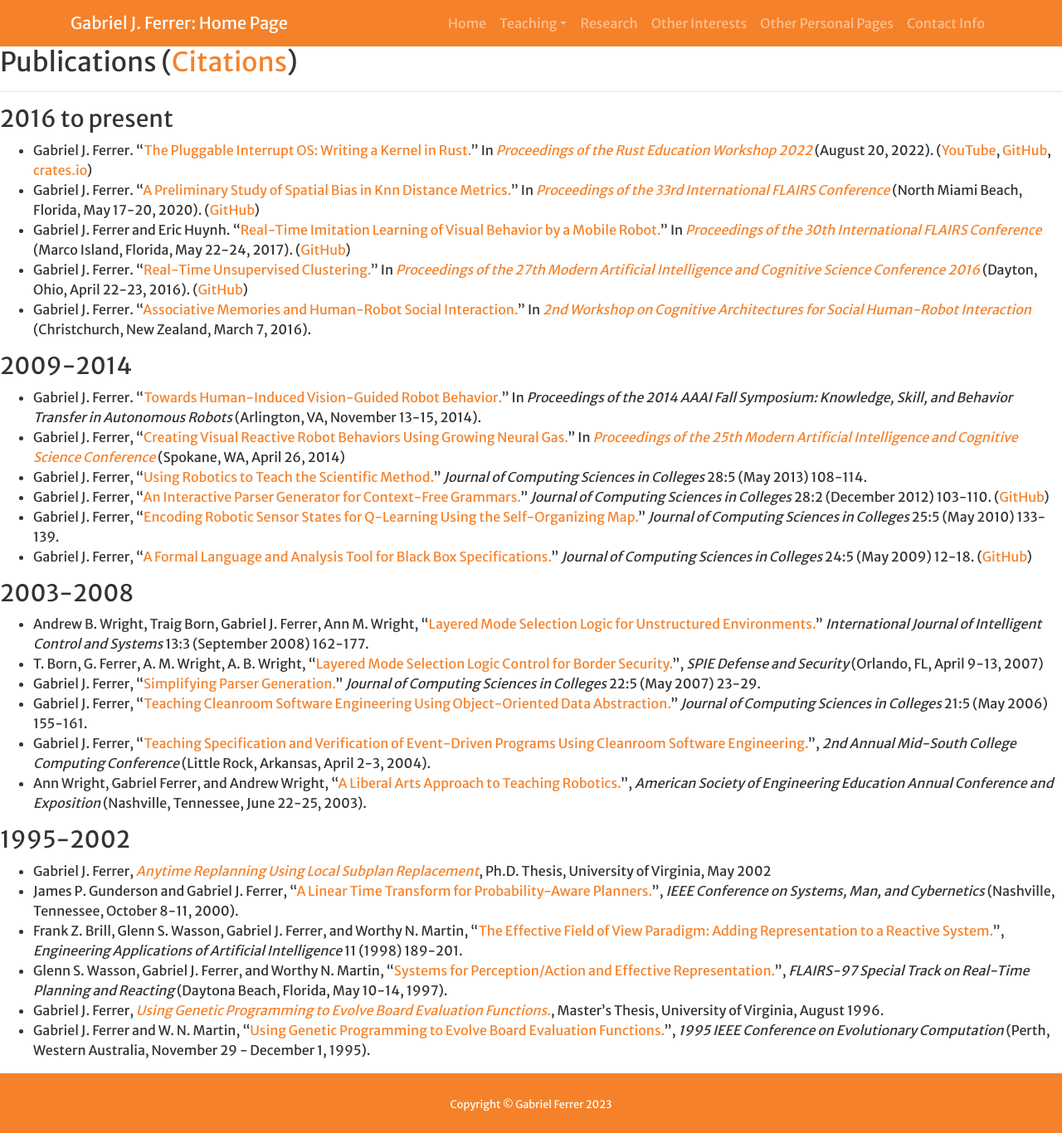
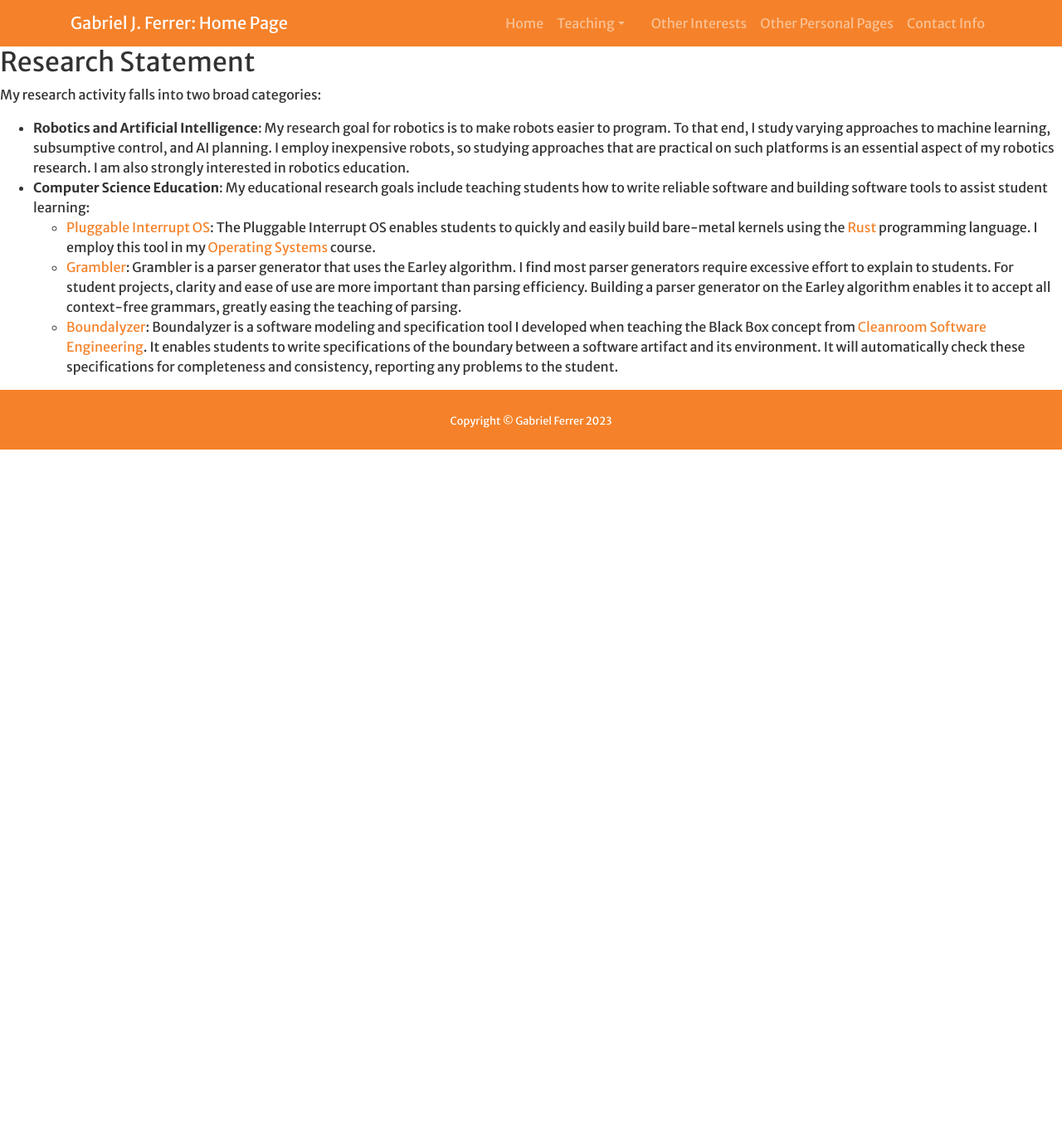
Before and after one commit to gjf2a/gjf2a.github.io, a Jekyll site: the page built from research.md, in a window 1280 px wide and 1366 px high. Shown: the whole window at 83% size. Built offline with Jekyll 4.4.1, drawn with Linux system fonts in a browser that asks for light colours; a script that is not in the unit is left out; our own code applies the rules of GitHub Pages for plain Markdown files.

Commit message:
Wrote a research statement.

```diff
--- a/_config.yml
+++ b/_config.yml
@@ -34,8 +34,12 @@ navigation:
       url: 'current_courses.html'
     - page: Teaching History
       url: 'teaching_history.html'
-  - page: Research
-    url: 'research.html'
+  - Title: Research
+    subfolderitems:
+    - page: Research Statement
+      url: 'research.html'
+    - page: Publications
+      url: 'publications.html'
   - page: Other Interests
     url: 'other_interests.html'
   - page: Other Personal Pages
--- a/research.md
+++ b/research.md
@@ -2,37 +2,11 @@
 layout: default
 ---
 
-## Publications ([Citations](https://scholar.google.com/citations?user=SH1740kAAAAJ))
-<hr>
+## Research Statement
 
-### 2016 to present
-* Gabriel J. Ferrer. "[The Pluggable Interrupt OS: Writing a Kernel in Rust.](assets/publications/RustEducation2022.pdf)" In *[Proceedings of the Rust Education Workshop 2022](https://rust-edu.org/workshop/proceedings.pdf)* (August 20, 2022). ([YouTube](https://www.youtube.com/watch?v=koYSvETs03o&list=PL85XCvVPmGQhVCcPkmgbMUfJv4iGVixj-&index=8), [GitHub](https://github.com/gjf2a/pluggable_interrupt_os), [crates.io](https://crates.io/crates/pluggable_interrupt_os))
-* Gabriel J. Ferrer. "[A Preliminary Study of Spatial Bias in Knn Distance Metrics.](assets/publications/flairs2020.pdf)" In *[Proceedings of the 33rd International FLAIRS Conference](https://www.aaai.org/Library/FLAIRS/flairs20contents.php)* (North Miami Beach, Florida, May 17-20, 2020). ([GitHub](https://github.com/gjf2a/flairs33))
-* Gabriel J. Ferrer and Eric Huynh. "[Real-Time Imitation Learning of Visual Behavior by a Mobile Robot.](assets/publications/flairs2017.pdf)" In *[Proceedings of the 30th International FLAIRS Conference](https://www.aaai.org/Library/FLAIRS/flairs17contents.php)* (Marco Island, Florida, May 22-24, 2017). ([GitHub](https://github.com/E-R-C/FLAIRS30-BSOC))
-* Gabriel J. Ferrer. "[Real-Time Unsupervised Clustering.](assets/publications/RealTimeCluster.pdf)" In *[Proceedings of the 27th Modern Artificial Intelligence and Cognitive Science Conference 2016](http://ceur-ws.org/Vol-1584/)* (Dayton, Ohio, April 22-23, 2016). ([GitHub](https://github.com/gjf2a/maics2016))
-* Gabriel J. Ferrer. "[Associative Memories and Human-Robot Social Interaction.](https://arxiv.org/pdf/1602.08158.pdf)" In *[2nd Workshop on Cognitive Architectures for Social Human-Robot Interaction](https://arxiv.org/html/1602.01868v1)* (Christchurch, New Zealand, March 7, 2016).
-
-### 2009-2014
-* Gabriel J. Ferrer. "[Towards Human-Induced Vision-Guided Robot Behavior.](assets/publications/robotGNG.pdf)" In *Proceedings of the 2014 AAAI Fall Symposium: Knowledge, Skill, and Behavior Transfer in Autonomous Robots* (Arlington, VA, November 13-15, 2014).
-* Gabriel J. Ferrer, "[Creating Visual Reactive Robot Behaviors Using Growing Neural Gas.](assets/publications/maics2014.pdf)" In *[Proceedings of the 25th Modern Artificial Intelligence and Cognitive Science Conference](http://ceur-ws.org/Vol-1144/)* (Spokane, WA, April 26, 2014)
-* Gabriel J. Ferrer, "[Using Robotics to Teach the Scientific Method.](assets/publications/RoboticsScientificMethod.pdf)" *Journal of Computing Sciences in Colleges* 28:5 (May 2013) 108-114.
-* Gabriel J. Ferrer, "[An Interactive Parser Generator for Context-Free Grammars.](assets/publications/InteractiveParser.pdf)" *Journal of Computing Sciences in Colleges* 28:2 (December 2012) 103-110. ([GitHub](https://github.com/gjf2a/grambler))
-* Gabriel J. Ferrer, "[Encoding Robotic Sensor States for Q-Learning Using the Self-Organizing Map.](assets/publications/ccscms10.pdf)" *Journal of Computing Sciences in Colleges* 25:5 (May 2010) 133-139.
-* Gabriel J. Ferrer, "[A Formal Language and Analysis Tool for Black Box Specifications.](assets/publications/ccscms09.pdf)" *Journal of Computing Sciences in Colleges* 24:5 (May 2009) 12-18. ([GitHub](https://github.com/gjf2a/boundalyzer))
-
-### 2003-2008
-* Andrew B. Wright, Traig Born, Gabriel J. Ferrer, Ann M. Wright, "[Layered Mode Selection Logic for Unstructured Environments.](https://d1wqtxts1xzle7.cloudfront.net/33609041/LMSL_JICS-libre.pdf?1399010400=&response-content-disposition=inline%3B+filename%3DLayered_Mode_Selection_Logic_for_Unstruc.pdf&Expires=1662377150&Signature=ZwAfxoTBsbJJOtNM6TyA0Dsnz4NktJ6KC02ls9xqIRwd5Vk-ITvc~TTXckVMOX2FM~j2ZhHYqrt6FUKc2d-dOrP6rngFscm6adqkslsEAyeRpg~ZEvQlK9yTPXemOe6NRbvV~TCTxhYkmcKfgpPEQfgYWcJAIQgSBYpOIes9s4Yrju3Z6RPQtZSreBWGCH2hLlcZlleoyddQhI9sEKgwXTFa4uxn4xWgDCm0aHRN2Ge2fhp2feVMOHTtV4D-zVSpo8~dhHBP4dzHoJpJmZoPwT61RsRDRXFIUKe2EwBN~B55UkXYUKn5dpO9NPpv1vLDgl4305cJTHCaBk~wo6BgHQ__&Key-Pair-Id=APKAJLOHF5GGSLRBV4ZA)" *International Journal of Intelligent Control and Systems* 13:3 (September 2008) 162-177.
-* T. Born, G. Ferrer, A. M. Wright, A. B. Wright, "[Layered Mode Selection Logic Control for Border Security.](assets/publications/LMSL07.pdf)", *SPIE Defense and Security* (Orlando, FL, April 9-13, 2007)
-* Gabriel J. Ferrer, "[Simplifying Parser Generation.](assets/publications/ccscms07.pdf)" *Journal of Computing Sciences in Colleges* 22:5 (May 2007) 23-29.
-* Gabriel J. Ferrer, "[Teaching Cleanroom Software Engineering Using Object-Oriented Data Abstraction.](assets/publications/ccscms06.pdf)" *Journal of Computing Sciences in Colleges* 21:5 (May 2006) 155-161.
-* Gabriel J. Ferrer, "[Teaching Specification and Verification of Event-Driven Programs Using Cleanroom Software Engineering.](assets/publications/msccc04.pdf)", *2nd Annual Mid-South College Computing Conference* (Little Rock, Arkansas, April 2-3, 2004).
-* Ann Wright, Gabriel Ferrer, and Andrew Wright, "[A Liberal Arts Approach to Teaching Robotics.](assets/publications/asee03.pdf)", *American Society of Engineering Education Annual Conference and Exposition* (Nashville, Tennessee, June 22-25, 2003).
-
-### 1995-2002
-
-* Gabriel J. Ferrer, *[Anytime Replanning Using Local Subplan Replacement](assets/publications/phd_thesis.pdf)*, Ph.D. Thesis, University of Virginia, May 2002
-* James P. Gunderson and Gabriel J. Ferrer, "[A Linear Time Transform for Probability-Aware Planners.](assets/publications/smc2000.pdf)", *IEEE Conference on Systems, Man, and Cybernetics* (Nashville, Tennessee, October 8-11, 2000).
-* Frank Z. Brill, Glenn S. Wasson, Gabriel J. Ferrer, and Worthy N. Martin, "[The Effective Field of View Paradigm: Adding Representation to a Reactive System.](assets/publications/EAAI.pdf)", *Engineering Applications of Artificial Intelligence* 11 (1998) 189-201.
-* Glenn S. Wasson, Gabriel J. Ferrer, and Worthy N. Martin, "[Systems for Perception/Action and Effective Representation.](assets/publications/flairs-97.pdf)", *FLAIRS-97 Special Track on Real-Time Planning and Reacting* (Daytona Beach, Florida, May 10-14, 1997).
-* Gabriel J. Ferrer, *[Using Genetic Programming to Evolve Board Evaluation Functions.](assets/publications/masters_thesis.pdf)*, Master's Thesis, University of Virginia, August 1996.
-* Gabriel J. Ferrer and W. N. Martin, "[Using Genetic Programming to Evolve Board Evaluation Functions.](assets/publications/senet.pdf)", *1995 IEEE Conference on Evolutionary Computation* (Perth, Western Australia, November 29 - December 1, 1995).
+My research activity falls into two broad categories:
+* **Robotics and Artificial Intelligence**: My research goal for robotics is to make robots easier to program. To that end, I study varying approaches to machine learning, subsumptive control, and AI planning. I employ inexpensive robots, so studying approaches that are practical on such platforms is an essential aspect of my robotics research. I am also strongly interested in robotics education.
+* **Computer Science Education**: My educational research goals include teaching students how to write reliable software and building software tools to assist student learning:
+  * [Pluggable Interrupt OS](https://github.com/gjf2a/pluggable_interrupt_os): The Pluggable Interrupt OS enables students to quickly and easily build bare-metal kernels using the [Rust](https://www.rust-lang.org) programming language. I employ this tool in my [Operating Systems](https://hendrix-cs.github.io/csci320/) course.
+  * [Grambler](https://github.com/gjf2a/grambler): Grambler is a parser generator that uses the Earley algorithm. I find most parser generators require excessive effort to explain to students. For student projects, clarity and ease of use are more important than parsing efficiency. Building a parser generator on the Earley algorithm enables it to accept all context-free grammars, greatly easing the teaching of parsing.
+  * [Boundalyzer](https://github.com/gjf2a/boundalyzer): Boundalyzer is a software modeling and specification tool I developed when teaching the Black Box concept from [Cleanroom Software Engineering](https://www.amazon.com/Cleanroom-Software-Engineering-Technology-Process/dp/B000REU39C/ref=sr_1_1?crid=34RP6LQST41QO&keywords=cleanroom+software+engineering+technology+and+process&qid=1662346689&s=books&sprefix=cleanroom+software+engineering+technology+and+process%2Cstripbooks%2C124&sr=1-1). It enables students to write specifications of the boundary between a software artifact and its environment. It will automatically check these specifications for completeness and consistency, reporting any problems to the student.
```
Also changed, not shown: publications.md (added, +38 -0 lines).
